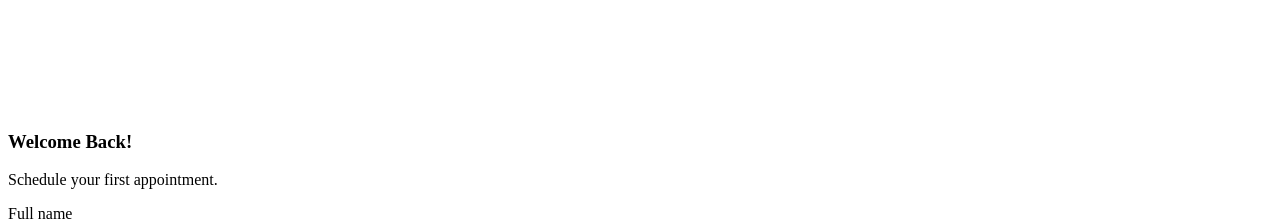
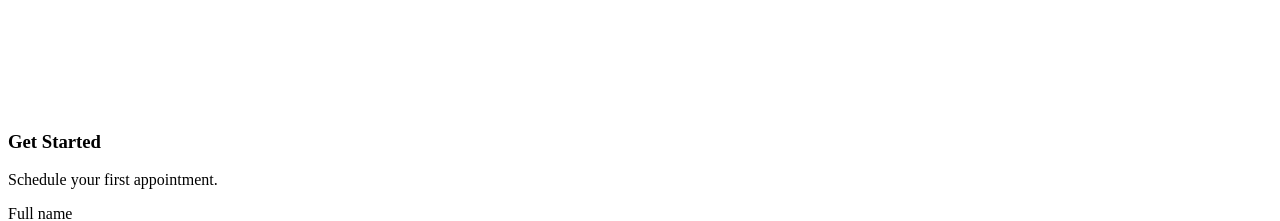
Before and after one commit to Achronus/care-coordinator, a Next.js app in the folder frontend/: page /Homepage/Homepage in a window 1280 px wide. Shown: the part 900-1121 px from the top of the page. Built offline with nearby package versions, Linux system fonts and the light colour scheme.

Commit message:
Add `PatientForm` form validation
- Add 'validator' package
- Refactor 'formSchema' -> 'UserFormValidation' and move to separate file
- Update 'form' in 'PatientForm.tsx'

```diff
--- a/frontend/package.json
+++ b/frontend/package.json
@@ -33,12 +33,14 @@
     "react-phone-number-input": "^3.4.3",
     "tailwind-merge": "^2.4.0",
     "tailwindcss-animate": "^1.0.7",
+    "validator": "^13.12.0",
     "zod": "^3.23.8"
   },
   "devDependencies": {
     "@types/node": "^20",
     "@types/react": "^18",
     "@types/react-dom": "^18",
+    "@types/validator": "^13.12.0",
     "eslint": "^8.57.0",
     "eslint-config-next": "^14.2.4",
     "postcss": "^8",
--- a/frontend/src/components/forms/PatientForm.tsx
+++ b/frontend/src/components/forms/PatientForm.tsx
@@ -4,6 +4,7 @@ import DynamicFormField from "@/components/DynamicFormField";
 import SubmitButton from "@/components/SubmitButton";
 import { Form } from "@/components/ui/form";
 
+import { UserFormValidation } from "@/lib/validation";
 import { FormFieldType } from "@/types/enums";
 
 import { zodResolver } from "@hookform/resolvers/zod";
@@ -11,23 +12,19 @@ import { useState } from "react";
 import { useForm } from "react-hook-form";
 import { z } from "zod";
 
-const formSchema = z.object({
-  username: z.string().min(2, {
-    message: "Username must be at least 2 characters.",
-  }),
-});
-
 const PatientForm = () => {
   const [isLoading, setIsLoading] = useState(false);
 
-  const form = useForm<z.infer<typeof formSchema>>({
-    resolver: zodResolver(formSchema),
+  const form = useForm<z.infer<typeof UserFormValidation>>({
+    resolver: zodResolver(UserFormValidation),
     defaultValues: {
-      username: "",
+      name: "",
+      email: "",
+      phone: "",
     },
   });
 
-  function onSubmit(values: z.infer<typeof formSchema>) {
+  function onSubmit(values: z.infer<typeof UserFormValidation>) {
     console.log(values);
   }
 
@@ -35,7 +32,7 @@ const PatientForm = () => {
     <Form {...form}>
       <form onSubmit={form.handleSubmit(onSubmit)} className="space-y-6 flex-1">
         <section className="mb-12 space-y-4">
-          <h1 className="header">Welcome Back!</h1>
+          <h1 className="header">Get Started</h1>
           <p className="text-dark-700">Schedule your first appointment.</p>
         </section>
 
--- /dev/null
+++ b/frontend/src/lib/validation.ts
@@ -0,0 +1,20 @@
+import { z } from "zod";
+import validator from "validator";
+
+export const UserFormValidation = z.object({
+  name: z
+    .string()
+    .min(2, {
+      message: "Name must be at least 2 characters.",
+    })
+    .max(50, "Name cannot exceed 50 characters."),
+  email: z.string().email("Invalid email address."),
+  phone: z
+    .string()
+    .refine(
+      (phone) => validator.isMobilePhone(phone, "any", { strictMode: true }),
+      {
+        message: "Invalid phone number.",
+      }
+    ),
+});
```
Also changed, not shown: 1 other file (tests, documents, lock files or other folders).
